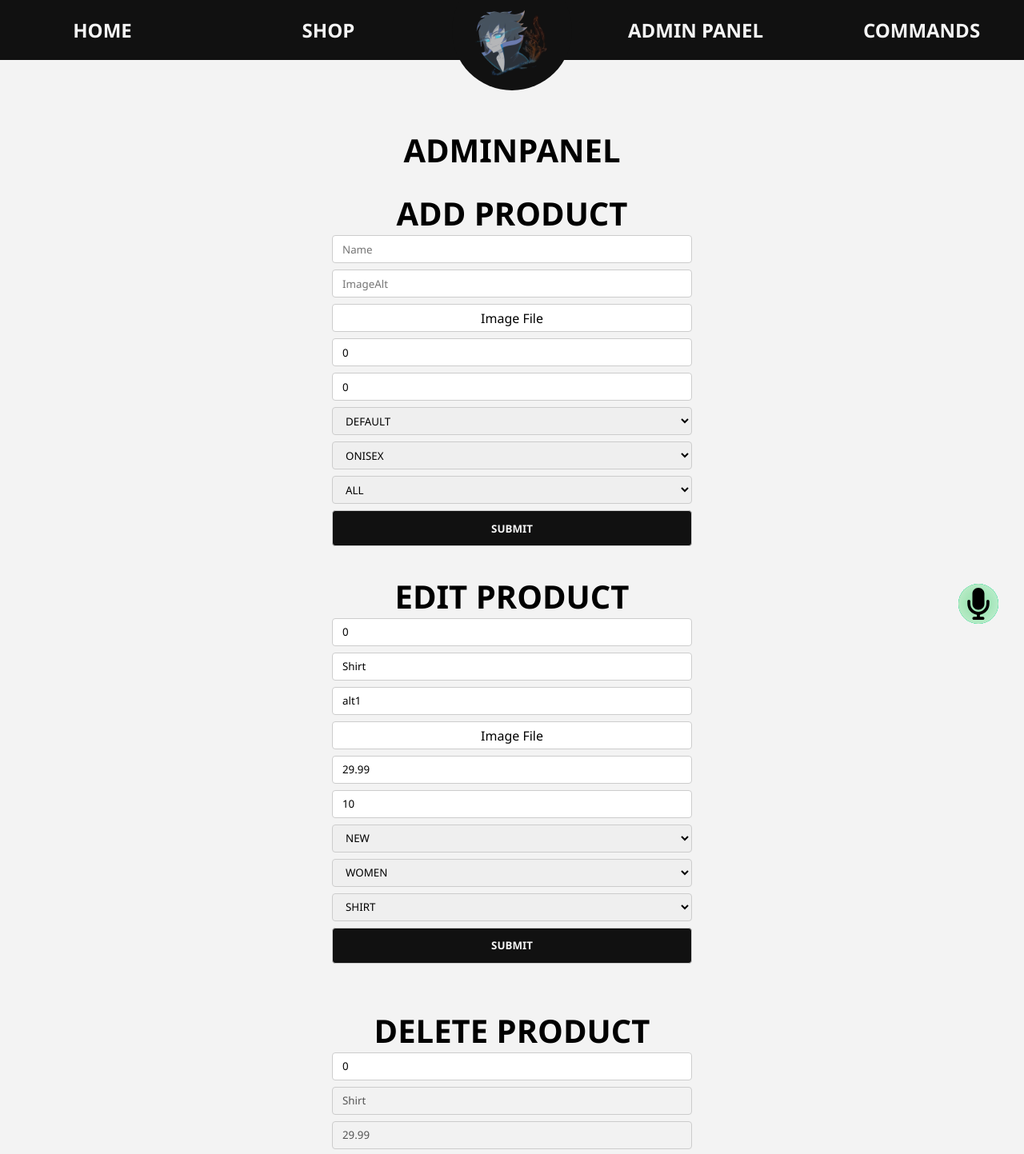
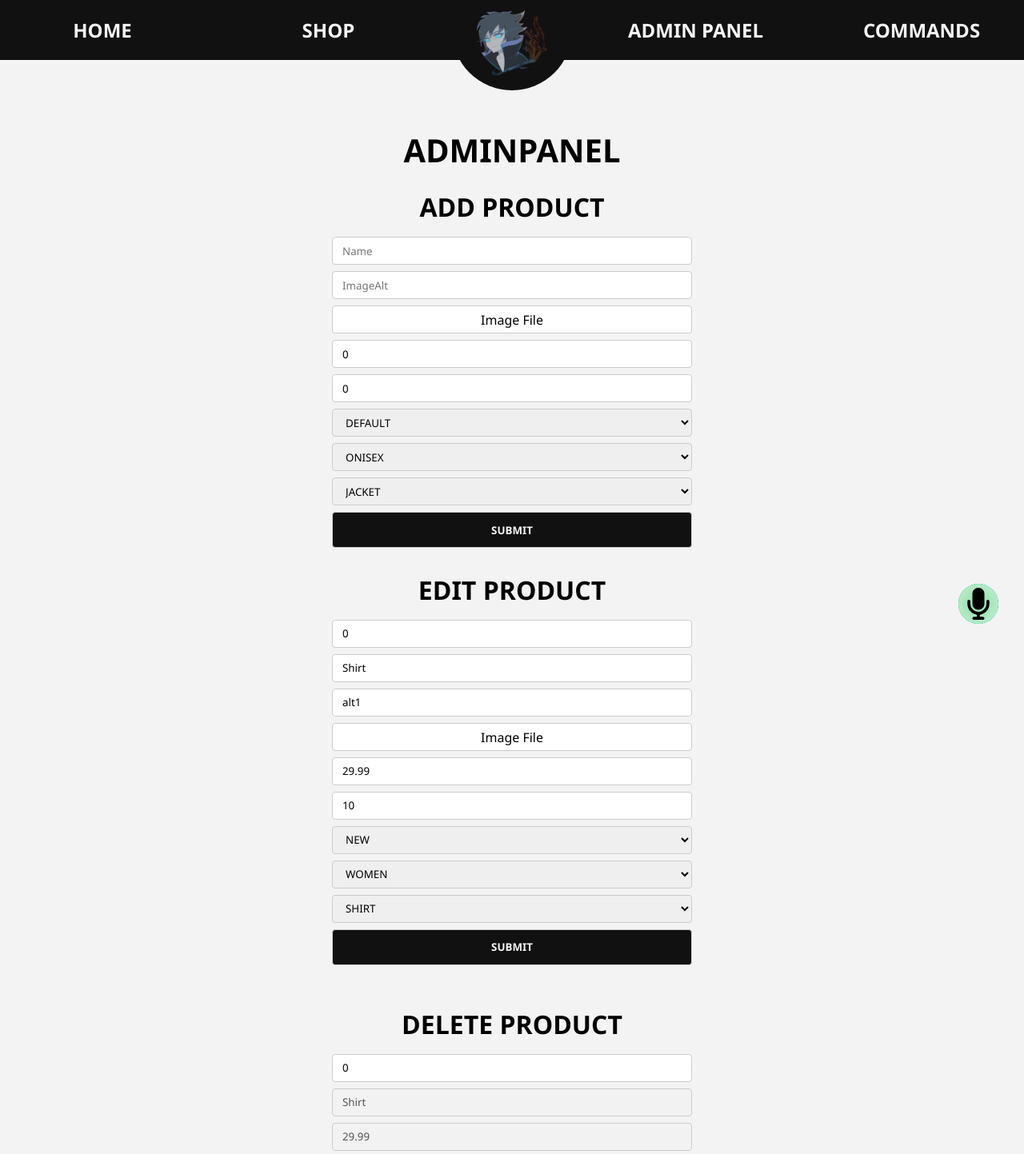
Before and after one commit to Solixx/Shop-VueJS, a Vue app: page /admin-panel in a window 1280 px wide. Shown: the top 1443 px of the page at 80% size. Built offline with nearby package versions, Linux system fonts and the light colour scheme.

Commit message:
Fix Bugs
Add Products without categories (fix)
search for product id < 0 now goes to the last product id

```diff
--- a/src/components/AddProduct.vue
+++ b/src/components/AddProduct.vue
@@ -15,7 +15,7 @@ const inputPrice = ref(0);
 const inputState = ref("");
 const inputSale = ref(0);
 const selectGender = ref(3);
-const selectCategorie = ref("all");
+const selectCategorie = ref(categories.categories[0]);
 
 const addProduct = () => {
   if (
@@ -42,6 +42,7 @@ const addProduct = () => {
     link: "",
     sale: inputSale.value,
     gender: selectGender.value,
+    categories: selectCategorie.value,
   };
 
   store.addProduct(newProduct);
@@ -71,7 +72,7 @@ const emptyProductInput = () => {
 
 <template>
   <form @submit.prevent="addProduct">
-    <h2>Add Product</h2>
+    <h3>Add Product</h3>
     <input type="text" placeholder="Name" v-model="inputName" />
     <input type="text" placeholder="ImageAlt" v-model="inputImgAlt" />
     <label for="file-upload" class="custom-file-upload"> Image File </label>
@@ -94,7 +95,6 @@ const emptyProductInput = () => {
       <option value="3">Onisex</option>
     </select>
     <select name="category" v-model="selectCategorie">
-      <option value="all">All</option>
       <option v-for="(cat, index) in categories.categories" :value="cat">
         {{ cat }}
       </option>
@@ -105,6 +105,11 @@ const emptyProductInput = () => {
 </template>
 
 <style scoped>
+
+h3{
+  margin-bottom: 1rem;
+}
+
 form {
   position: relative;
   height: 500px;
--- a/src/components/DeleteProduct.vue
+++ b/src/components/DeleteProduct.vue
@@ -35,7 +35,8 @@ const emptyProductInput = () => {
 };
 
 watch(inputId, (newInputId) => {
-  if (newInputId >= store.products.length || newInputId < 0) emptyProductInput();
+  if (newInputId >= store.products.length) emptyProductInput();
+  else if(newInputId < 0) inputId.value = store.products.length-1
   inputName = ref(store.products[inputId.value].name);
   inputImgAlt = ref(store.products[inputId.value].imgAlt);
   inputImg = ref(store.products[inputId.value].img);
@@ -49,7 +50,7 @@ watch(inputId, (newInputId) => {
 
 <template>
   <form @submit.prevent="deleteProduct">
-    <h2>Delete Product</h2>
+    <h3>Delete Product</h3>
     <input type="number" name="prodId" v-model="inputId" />
     <input type="text" placeholder="Name" v-model="inputName" disabled />
     <input type="number" placeholder="Price" step=".01" v-model="inputPrice" disabled />
@@ -65,7 +66,6 @@ watch(inputId, (newInputId) => {
       <option value="3">Onisex</option>
     </select>
     <select name="category" v-model="selectCategorie" disabled>
-      <option value="all">All</option>
       <option v-for="(cat, index) in categories.categories" :value="cat">
         {{ cat }}
       </option>
@@ -76,6 +76,11 @@ watch(inputId, (newInputId) => {
 </template>
 
 <style scoped>
+
+h3{
+  margin-bottom: 1rem;
+}
+
 form {
   position: relative;
   height: 500px;
--- a/src/components/EditProduct.vue
+++ b/src/components/EditProduct.vue
@@ -69,7 +69,8 @@ const emptyProductInput = () => {
 };
 
 watch(inputId, (newInputId) => {
-  if (newInputId >= store.products.length || newInputId < 0) emptyProductInput();
+  if (newInputId >= store.products.length) emptyProductInput();
+  else if(newInputId < 0) inputId.value = store.products.length-1
   inputName = ref(store.products[inputId.value].name);
   inputImgAlt = ref(store.products[inputId.value].imgAlt);
   inputImg = ref(store.products[inputId.value].img);
@@ -83,7 +84,7 @@ watch(inputId, (newInputId) => {
 
 <template>
   <form @submit.prevent="editProduct">
-    <h2>Edit Product</h2>
+    <h3>Edit Product</h3>
     <input type="number" name="prodId" v-model="inputId" />
     <input type="text" placeholder="Name" v-model="inputName" />
     <input type="text" placeholder="ImageAlt" v-model="inputImgAlt" />
@@ -107,7 +108,6 @@ watch(inputId, (newInputId) => {
       <option value="3">Onisex</option>
     </select>
     <select name="category" v-model="selectCategorie">
-      <option value="all">All</option>
       <option v-for="(cat) in categories.categories" :value="cat">
         {{ cat }}
       </option>
@@ -118,6 +118,11 @@ watch(inputId, (newInputId) => {
 </template>
 
 <style scoped>
+
+h3{
+  margin-bottom: 1rem;
+}
+
 form {
   position: relative;
   height: 500px;
```
